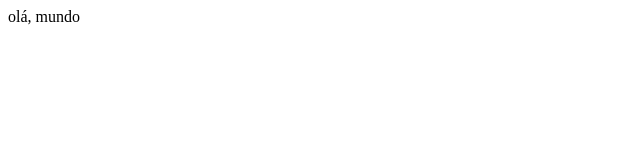
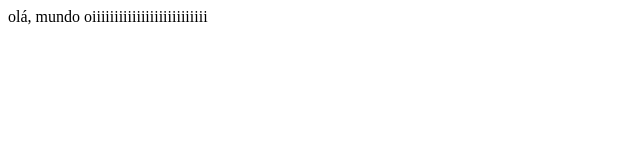
Before and after one commit to Murilosoder/Desktop, a plain HTML site: page index.html in a window 1280 px wide. Shown: the whole page, without its empty margins (0-640 px from the left). Drawn offline with Linux system fonts and the light colour scheme.

Commit message:
alteração body

```diff
--- a/index.html
+++ b/index.html
@@ -7,5 +7,6 @@
 </head>
 <body>
     olá, mundo
+    oiiiiiiiiiiiiiiiiiiiiiiiiii
 </body>
 </html>
```
